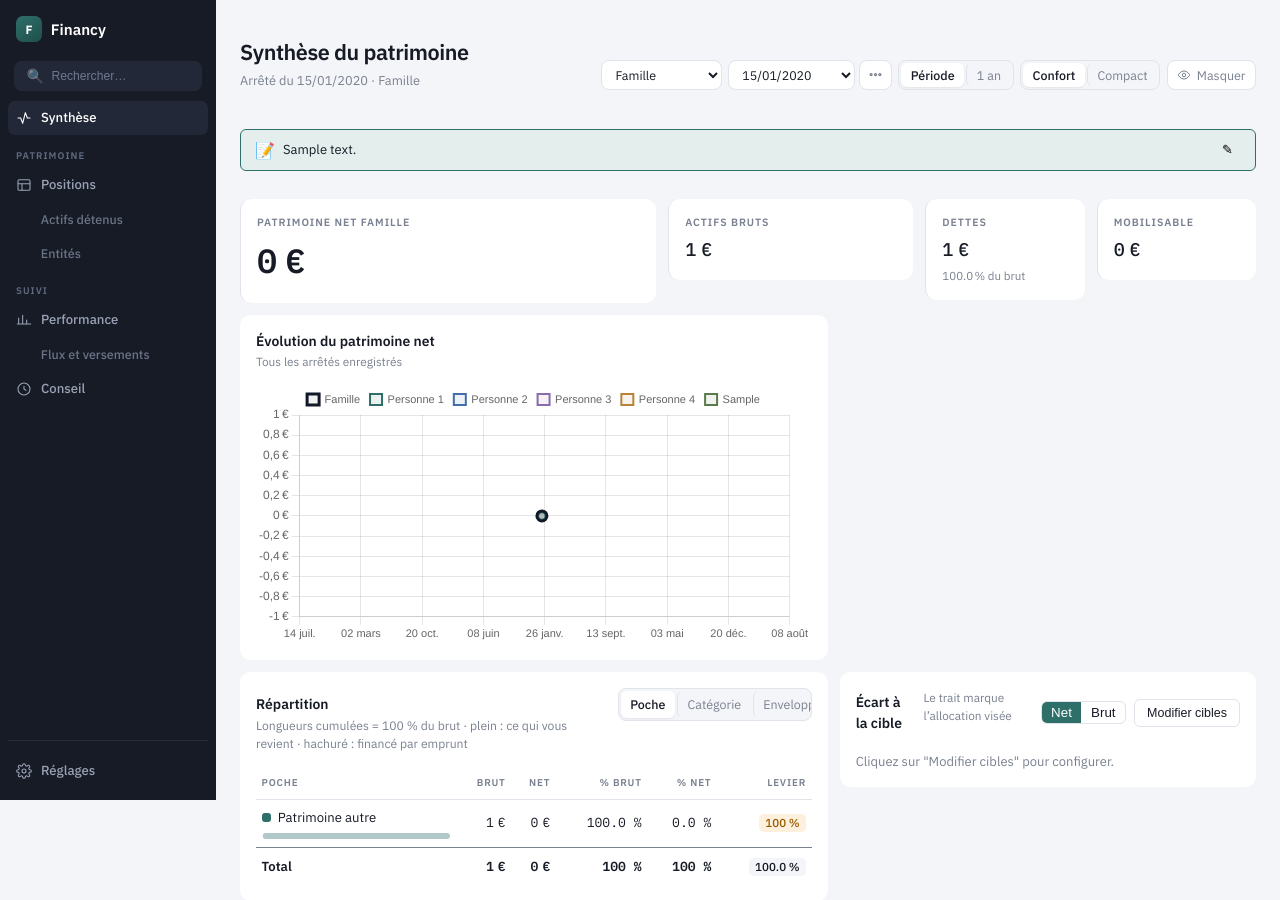
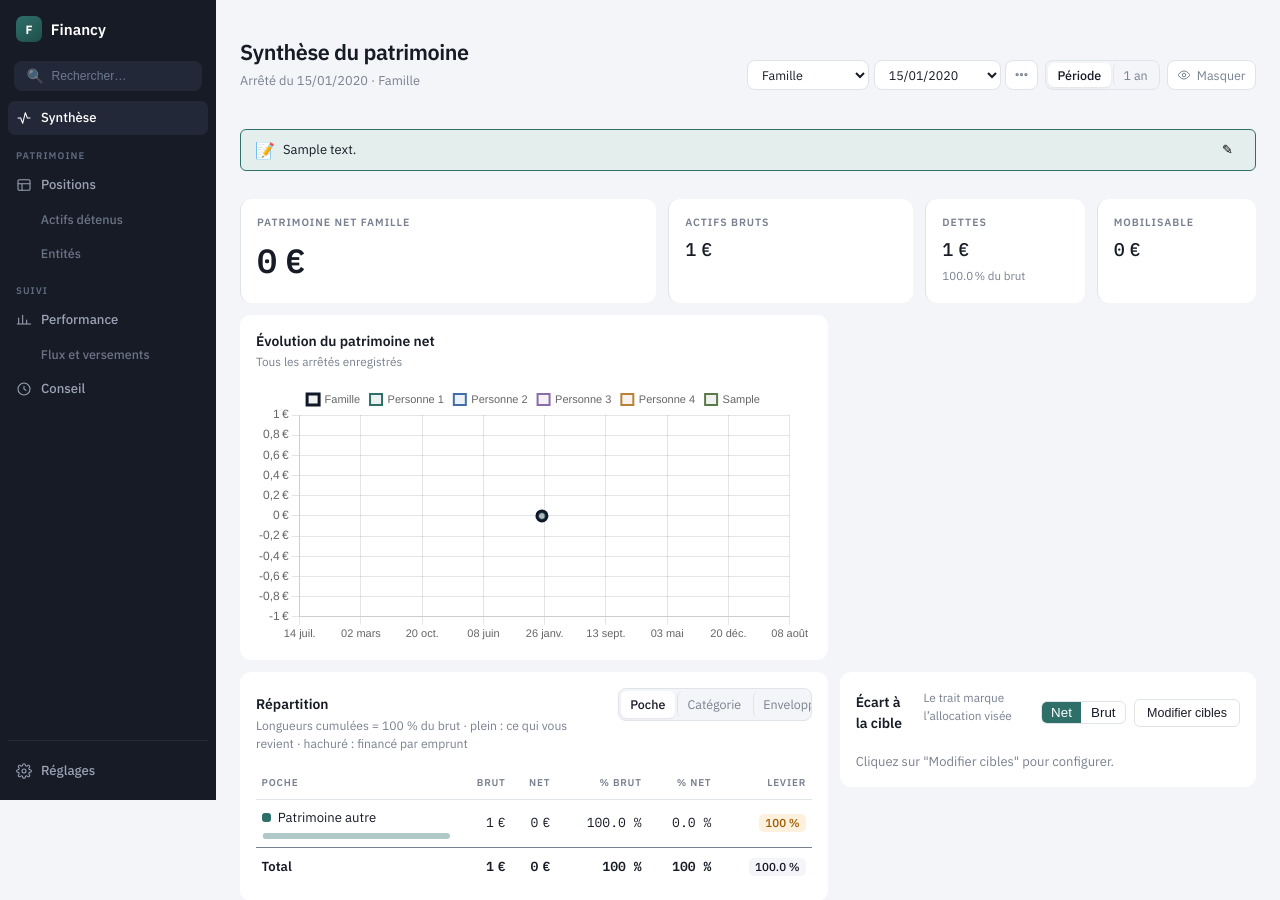
Before and after one commit to jrozelle/financy, a Flask app: page / in a window 1280 px wide. Shown: the top 900 px of the page. Run offline with Flask 3, Linux system fonts and the light colour scheme; data comes from the database, SQL or seed files in the repository; tables that the repository leaves empty hold one stand-in row (values such as "Sample post"); data that the repository does not hold is empty.

Commit message:
fix(synthese): indicateurs de meme hauteur, en-tete sur une ligne
Deux irritants d'affichage, deux causes distinctes.

Les trois indicateurs secondaires ne finissaient pas a la meme hauteur : celui
dont le sous-titre passe sur deux lignes depassait ses voisins. La grille de
la synthese porte `align-items: start`, ce qui est juste pour Repartition a
cote de Cible — une carte courte ne doit pas s'etirer sur la hauteur d'une
longue — mais faux pour une rangee d'indicateurs, qui se lit comme un bloc.
Ceux-la s'etirent desormais a la hauteur du rang.

En fenetre etroite, l'en-tete prenait quatre lignes et « Masquer » debordait
seul sur la derniere. La densite d'affichage y occupait 240 px pour un reglage
qu'on touche une fois : elle quitte la barre — la fenetre Reglages la porte
deja, avec son libelle et son explication — et la rangee tient sur une ligne.

Sur telephone, « Masquer » remonte dans le coin au niveau du titre : c'est un
interrupteur de lecture, il n'a pas a pousser les chiffres vers le bas.

Co-Authored-By: Claude Opus 5 <noreply@anthropic.com>
Claude-Session: https://claude.ai/code/session_015NLNNgG8X2QhsSxUwMTeY6

```diff
--- a/static/style.css
+++ b/static/style.css
@@ -3535,6 +3535,15 @@ main > .tab-content > .page-header > h1 { display: none; }
 .kpi-grid > .kpi-card.kpi-debt       { grid-column: 9 / 11; }
 .kpi-grid > .kpi-card.kpi-mobilizable{ grid-column: 11 / 13; }
 
+/* `align-items: start` (plus haut) evite qu'une carte courte ne s'etire a cote
+   d'une longue — bon pour Repartition et Cible, faux pour une rangee
+   d'indicateurs : celui dont le sous-titre passe sur deux lignes depassait
+   ses voisins d'une ligne. Ceux-la s'etirent donc a la hauteur du rang. */
+.kpi-hero,
+.kpi-card.kpi-gross,
+.kpi-card.kpi-debt,
+.kpi-card.kpi-mobilizable { align-self: stretch; }
+
 /* ── Le chiffre dominant ──────────────────────────────────────────────── */
 .kpi-hero { box-shadow: 0 0 0 1px var(--primary) inset; }
 .kpi-hero .kpi-value { font-size: 2.1rem; font-weight: 600; letter-spacing: -.03em; }
@@ -3589,16 +3598,14 @@ main > .tab-content > .page-header > h1 { display: none; }
   .kpi-card { padding: calc(.8rem * var(--d)); }
   .kpi-label { font-size: .6rem; letter-spacing: .07em; }
 
-  /* En-tete : deux lignes pleines de reglages avant le premier chiffre. La
-     densite ne veut rien dire sur un telephone — elle disparait ; la periode
-     et le masquage restent, ce sont des lectures, pas des preferences. */
-  .page-head-tools [aria-label="Densité d'affichage"] { display: none; }
+  /* En-tete : « Masquer » occupait une ligne entiere a lui seul. Il remonte
+     dans le coin, au niveau du titre — c'est un interrupteur de lecture, pas
+     un filtre, et il n'a pas a pousser les chiffres vers le bas. */
+  .page-head { position: relative; gap: .45rem; margin-bottom: calc(.7rem * var(--d)); }
   .page-head-tools { gap: .3rem; row-gap: .35rem; }
+  .page-head-titre { padding-right: 7rem; }
   .page-head-titre h1 { font-size: 1.15rem; }
-  .page-head { position: relative; }
-  .page-head-titre { padding-right: 7rem; }
   .page-head-tools #mask-btn { position: absolute; top: 0; right: 0; margin: 0; }
-  .page-head { gap: .45rem; margin-bottom: calc(.7rem * var(--d)); }
 }
 
 /* Sous-titre d'indicateur : un montant seul ne se situe pas. */
--- a/templates/index.html
+++ b/templates/index.html
@@ -142,10 +142,9 @@
       <div class="page-head-tools">
         <div id="head-filtres"></div>
         <div class="seg" role="group" aria-label="Période de comparaison" id="seg-periode"></div>
-        <div class="seg" role="group" aria-label="Densité d'affichage">
-          <button type="button" class="seg-btn" data-den="confortable" aria-pressed="true">Confort</button>
-          <button type="button" class="seg-btn" data-den="compacte" aria-pressed="false">Compact</button>
-        </div>
+        <!-- La densite a quitte cette barre : on la regle une fois, et elle
+             occupait la place qui faisait deborder « Masquer » sur une ligne a
+             lui seul. Elle reste dans la fenetre Reglages. -->
         <span id="demo-badge" class="demo-badge hidden" title="Mode demo / LLM mocke" aria-hidden="true"></span>
         <button type="button" class="seg-solo" id="mask-btn" aria-pressed="false">
           <svg viewBox="0 0 24 24" aria-hidden="true" focusable="false">
```
